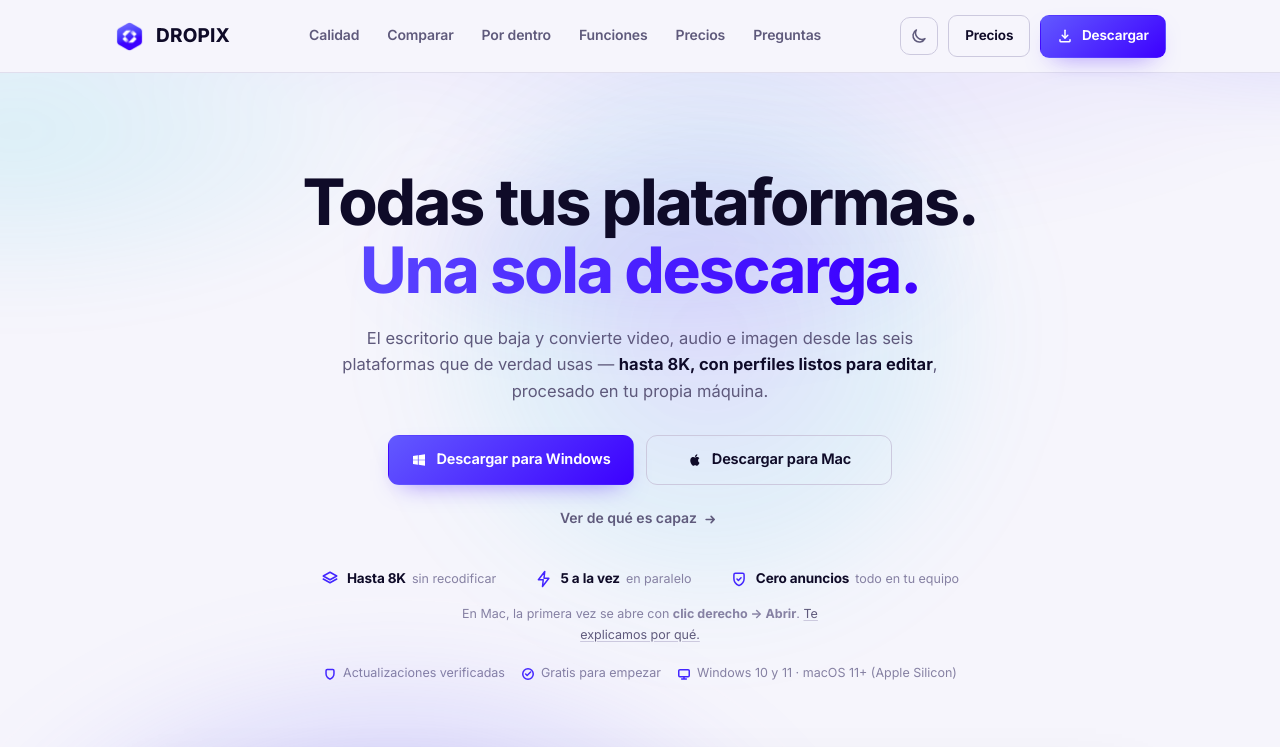
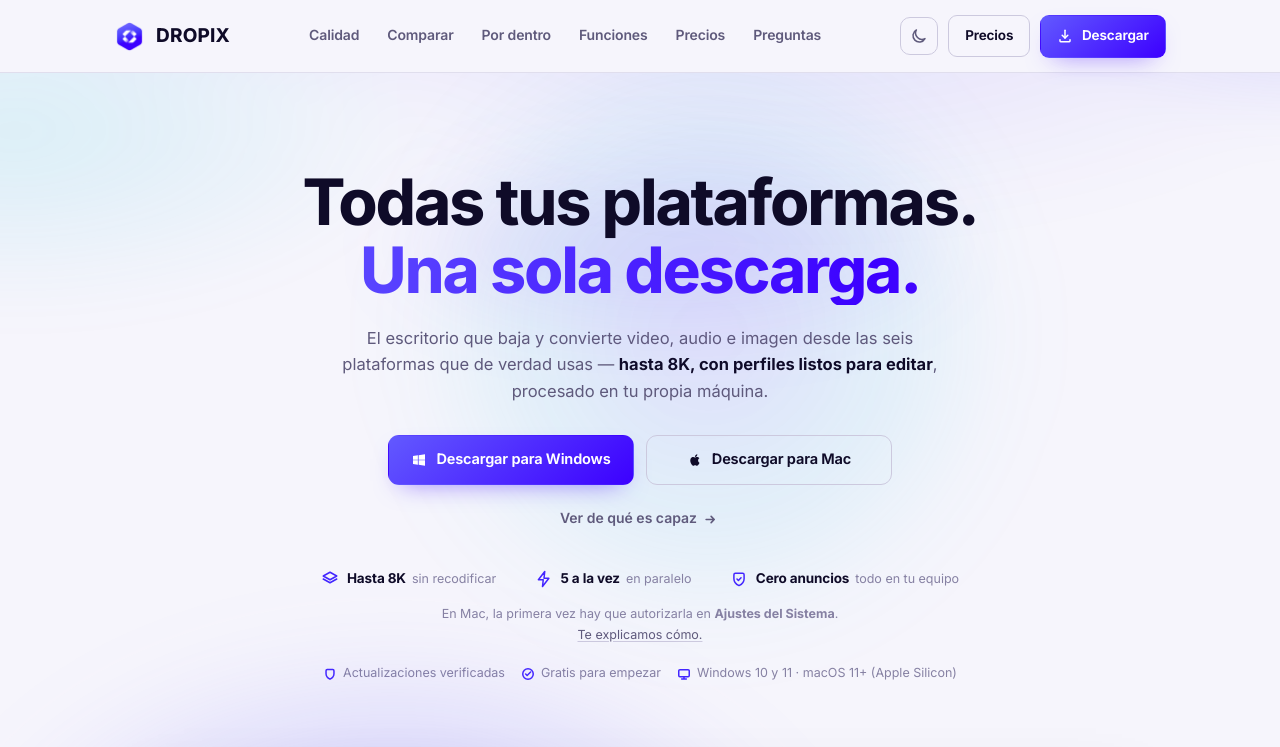
Before and after one commit to dropixapp/dropixapp.github.io, a plain HTML site: page index.html in a window 1280 px wide. Shown: the top 747 px of the page. Drawn offline with Linux system fonts and the light colour scheme.

Commit message:
La instruccion de Mac mandaba a un atajo que Apple ya retiro
La pagina decia que la primera apertura se hace con clic derecho > Abrir. En
macOS 15 (Sequoia) eso ya no existe: Apple quito ese atajo para las apps sin
notarizar, y el aviso que sale solo tiene boton "Listo". Quien lo intentaba se
quedaba encerrado justo despues de descargar.

La via que si funciona -y que tambien vale en Sonoma y Ventura- es Ajustes del
Sistema > Privacidad y seguridad > "Abrir de todos modos". La nota del hero y
la pregunta del FAQ pasan a explicar esos pasos, y el FAQ avisa ademas de que
el truco viejo ya no sirve, porque es lo que la gente va a intentar primero.

De paso, el aviso interno de legal.html pedia anadir razon social y RUC. No
hay sociedad registrada detras: DROPIX se vende a nombre de Hype Academy y el
canal de contacto es el WhatsApp que ya figura en la pagina. El comentario lo
dice ahora, en vez de dejar un "rellena esto" pendiente para siempre.

Co-Authored-By: Claude Opus 5 <noreply@anthropic.com>

```diff
--- a/index.html
+++ b/index.html
@@ -900,7 +900,7 @@ body.quieto .escena::before,body.quieto h1.hero-h::before{animation-play-state:p
           <span><svg class="ui-icon" viewBox="0 0 24 24" fill="none" stroke="currentColor" stroke-width="1.5" stroke-linecap="round" stroke-linejoin="round" aria-hidden="true"><path d="M13 2 4.5 13H11l-1 9 8.5-11H12l1-9Z"/></svg><b>5 a la vez</b><i>en paralelo</i></span>
           <span><svg class="ui-icon" viewBox="0 0 24 24" fill="none" stroke="currentColor" stroke-width="1.5" stroke-linecap="round" stroke-linejoin="round" aria-hidden="true"><path d="M5.2 6.4A2 2 0 0 1 7.2 4.4h9.6a2 2 0 0 1 2 2v5.1c0 4.4-2.9 7.4-6.8 9.3-3.9-1.9-6.8-4.9-6.8-9.3Z"/><path d="m9.3 12 1.9 1.9 3.5-3.6"/></svg><b>Cero anuncios</b><i>todo en tu equipo</i></span>
         </div>
-        <p class="dl-meta rise in d4">En Mac, la primera vez se abre con <b>clic derecho → Abrir</b>. <a href="#faq-mac">Te explicamos por qué.</a></p>
+        <p class="dl-meta rise in d4">En Mac, la primera vez hay que autorizarla en <b>Ajustes del Sistema</b>. <a href="#faq-mac">Te explicamos cómo.</a></p>
         <div class="hero-fine rise in d4">
           <span><svg class="ui-icon" viewBox="0 0 24 24" fill="none" stroke="currentColor" stroke-width="1.5" stroke-linecap="round" stroke-linejoin="round" aria-hidden="true"><path d="M5.2 6.4A2 2 0 0 1 7.2 4.4h9.6a2 2 0 0 1 2 2v5.1c0 4.4-2.9 7.4-6.8 9.3-3.9-1.9-6.8-4.9-6.8-9.3Z"/></svg>Actualizaciones verificadas</span>
           <span><svg class="ui-icon" viewBox="0 0 24 24" fill="none" stroke="currentColor" stroke-width="1.5" stroke-linecap="round" stroke-linejoin="round" aria-hidden="true"><circle cx="12" cy="12" r="9"/><path d="m8 12 2.5 2.5L16.5 8.5"/></svg>Gratis para empezar</span>
@@ -1297,7 +1297,7 @@ body.quieto .escena::before,body.quieto h1.hero-h::before{animation-play-state:p
       </details>
       <details class="fq" id="faq-mac">
         <summary>En Mac, ¿por qué me dice que «no se puede abrir»?<svg class="ui-icon" viewBox="0 0 24 24" fill="none" stroke="currentColor" stroke-width="1.5" stroke-linecap="round" stroke-linejoin="round" aria-hidden="true"><path d="m6 9 6 6 6-6"/></svg></summary>
-        <p>No es un fallo: es Gatekeeper, el filtro de macOS para lo que no pasa por la App Store. Abre <b>Aplicaciones</b>, <b>clic derecho sobre DROPIX → Abrir</b> y confirma. Desde ahí funciona con doble clic y el aviso no vuelve. Pide <b>macOS 11 o superior con chip Apple</b>; en Mac Intel todavía no corre.</p>
+        <p>No es un fallo: es Gatekeeper, el filtro de macOS para lo que no pasa por la App Store. Se autoriza una vez y no vuelve a molestar:</p><p>1. Arrastra DROPIX a <b>Aplicaciones</b> y ábrela desde ahí. Saldrá el aviso: pulsa <b>Listo</b>.<br>2. Entra en <b>Ajustes del Sistema → Privacidad y seguridad</b> y baja hasta <b>Seguridad</b>.<br>3. Verás «Se ha bloqueado el uso de DROPIX» con el botón <b>Abrir de todos modos</b>. Púlsalo y confirma con tu contraseña o Touch ID.</p><p>Desde ahí abre con doble clic como cualquier app. En <b>macOS 15 (Sequoia) el antiguo clic derecho → Abrir ya no funciona</b>: Apple lo retiró y ahora hay que pasar por Ajustes. Pide <b>macOS 11 o superior con chip Apple</b>; en Mac Intel todavía no corre.</p>
       </details>
     </div>
   </div>
```
Also changed, not shown: legal.html (+8 -5 lines).
